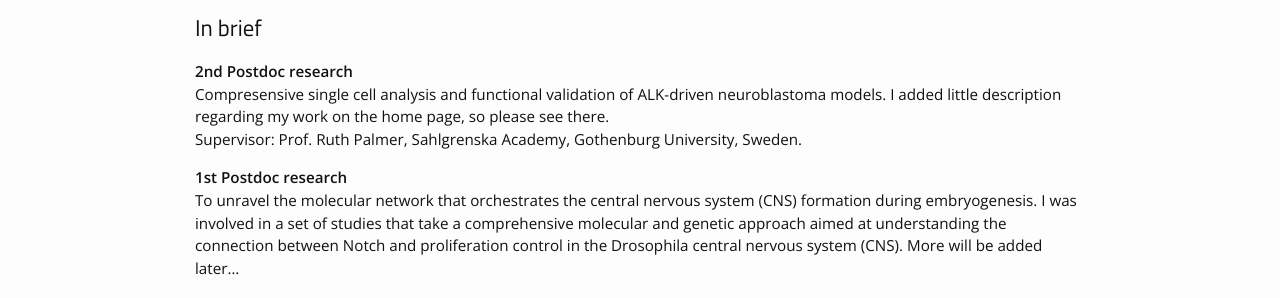
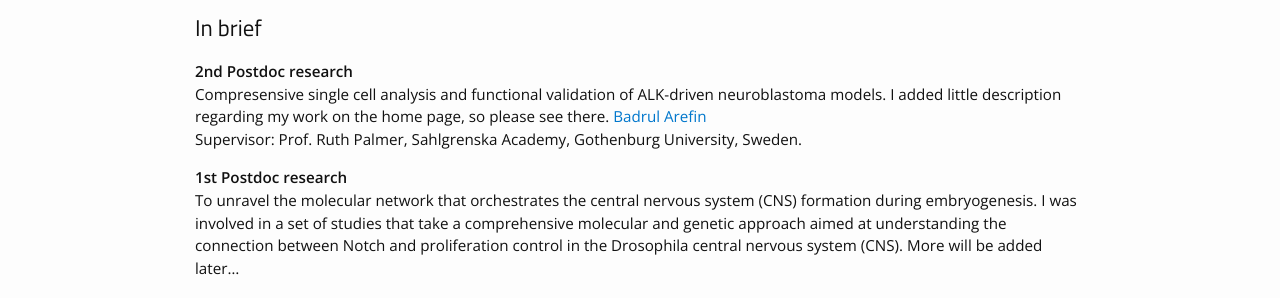
Before and after one commit to Badrul-Arefin/badrul-arefin.github.io, a Jekyll site: the page built from research.md, in a window 1280 px wide. Shown: the part 285-583 px from the top of the page. Built offline with Jekyll 4.4.1, drawn with Linux system fonts in a browser that asks for light colours.

Commit message:
Update research.md

```diff
--- a/research.md
+++ b/research.md
@@ -10,7 +10,7 @@
 <h2>In brief</h2>
 
 <b> 2nd Postdoc research</b><br>
-Compresensive single cell analysis and functional validation of ALK-driven neuroblastoma models. I added little description regarding my work on the home page, so please see there. <br>Supervisor: Prof. Ruth Palmer, Sahlgrenska Academy, Gothenburg University, Sweden. <br>
+Compresensive single cell analysis and functional validation of ALK-driven neuroblastoma models. I added little description regarding my work on the home page, so please see there. <a href="homepage">Badrul Arefin</a> <br>Supervisor: Prof. Ruth Palmer, Sahlgrenska Academy, Gothenburg University, Sweden. <br>
 
 
 <b> 1st Postdoc research</b><br>
```
